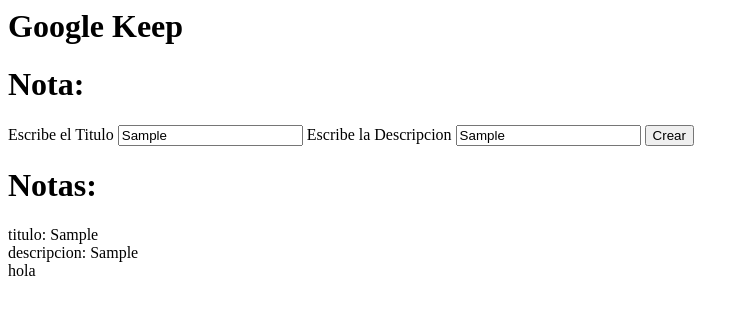
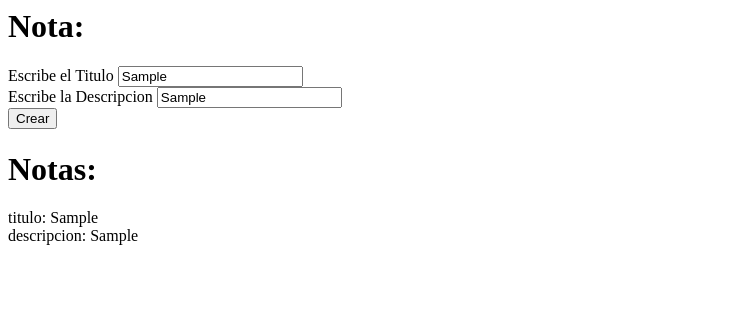
Before and after one commit to BelenA25/keep-google, a website built with Parcel: page index.html in a window 1280 px wide. Both pictures are taken after typing "Sample", "Sample" into the empty fields and a click on the input "Crear". Shown: the whole page, without its empty margins (0-749 px from the left). Built offline with nearby package versions, Linux system fonts and the light colour scheme.

Commit message:
mejora adecuada acerca del mvp de la funcion mostrarNotas

```diff
--- a/index.html
+++ b/index.html
@@ -1,21 +1,26 @@
 <html>
 
   <body>
-    <h1>Google Keep</h1>
-
     <h1>Nota: </h1>
     <form id="message-form">
-      <hl>Escribe el Titulo</hl>
-      <input type="text" id="titulo">
-      <hl>Escribe la Descripcion</hl>
-      <input type="text" id="descripcion">
+      <div>
+        <span>Escribe el Titulo</span>
+        <input type="text" id="titulo">
+      </div>
+      <div>
+        <span>Escribe la Descripcion</span>
+        <input type="text" id="descripcion">
+      </div>
       <input type="submit" value="Crear" id="guardar-button" />
+      <br>
     </form>
+
 
     <h1>Notas:</h1>
     <div id="message-div"></div>
     <div id="message2-div"></div>
-    <div>hola</div>
+
+
     <script type="module" src="./src/presenter.js"></script>
   </body>
 </html>
--- a/src/notas.js
+++ b/src/notas.js
@@ -13,39 +13,29 @@
         return this.notas.length;
     }
     mostrarNotas(){
+        const tituloDiv = document.getElementById("message-div");
+        const descripcionDiv = document.getElementById("message2-div");
 
-        const newDiv = document.createElement("div");
-        const newDiv2 = document.createElement("div");
+        tituloDiv.innerHTML = '';
+        descripcionDiv.innerHTML = '';
 
-        const currentDiv = document.getElementById("message-div");
-        const currentDiv2 = document.getElementById("message2-div");
-
-
-
-        for (let i = 0; i < this.getTamanio(); i++)
-        {
+        for (let i = 0; i < this.getTamanio(); i++) {
           const newContentTitulo = document.createTextNode("titulo: " + this.notas[i].getTitulo());
           const newContentDescripcion = document.createTextNode("descripcion: " + this.notas[i].getDescripcion());
 
-          newDiv.appendChild(newContentTitulo);
-          newDiv2.appendChild(newContentDescripcion);
+          const notaDiv = document.createElement("div");
+          const tituloSpan = document.createElement("span");
+          const descripcionSpan = document.createElement("span");
 
-          const tituloDiv = document.createElement("div");
-          const descripcionDiv = document.createElement("div");
+          tituloSpan.appendChild(newContentTitulo);
+          descripcionSpan.appendChild(newContentDescripcion);
 
-          tituloDiv.appendChild(newContentTitulo);
-          descripcionDiv.appendChild(newContentDescripcion);
+          notaDiv.appendChild(tituloSpan);
+          notaDiv.appendChild(descripcionSpan);
 
-          newDiv.appendChild(tituloDiv);
-          newDiv2.appendChild(descripcionDiv);
+          tituloDiv.appendChild(tituloSpan.cloneNode(true));
+          descripcionDiv.appendChild(descripcionSpan.cloneNode(true));
+        }
+      }
 
-
-
-        }
-        currentDiv.innerHTML = '';
-        currentDiv2.innerHTML = '';
-
-        currentDiv.appendChild(newDiv);
-        currentDiv2.appendChild(newDiv2);
-    }
 }
--- a/src/presenter.js
+++ b/src/presenter.js
@@ -4,6 +4,8 @@
 const titulo = document.querySelector("#titulo");
 const descripcion = document.querySelector("#descripcion");
 const form = document.querySelector("#message-form");
+const form2 = document.querySelector("#buscador-form");
+const form3 = document.querySelector("#eliminar-form");
 const notas = new ListaNotas();
 
 form.addEventListener("submit", (event) => {
@@ -12,7 +14,6 @@
 
   const nota = new Nota(titulo.value, descripcion.value);
   notas.aniadirNota(nota);
-
   notas.mostrarNotas();
 
 
```
